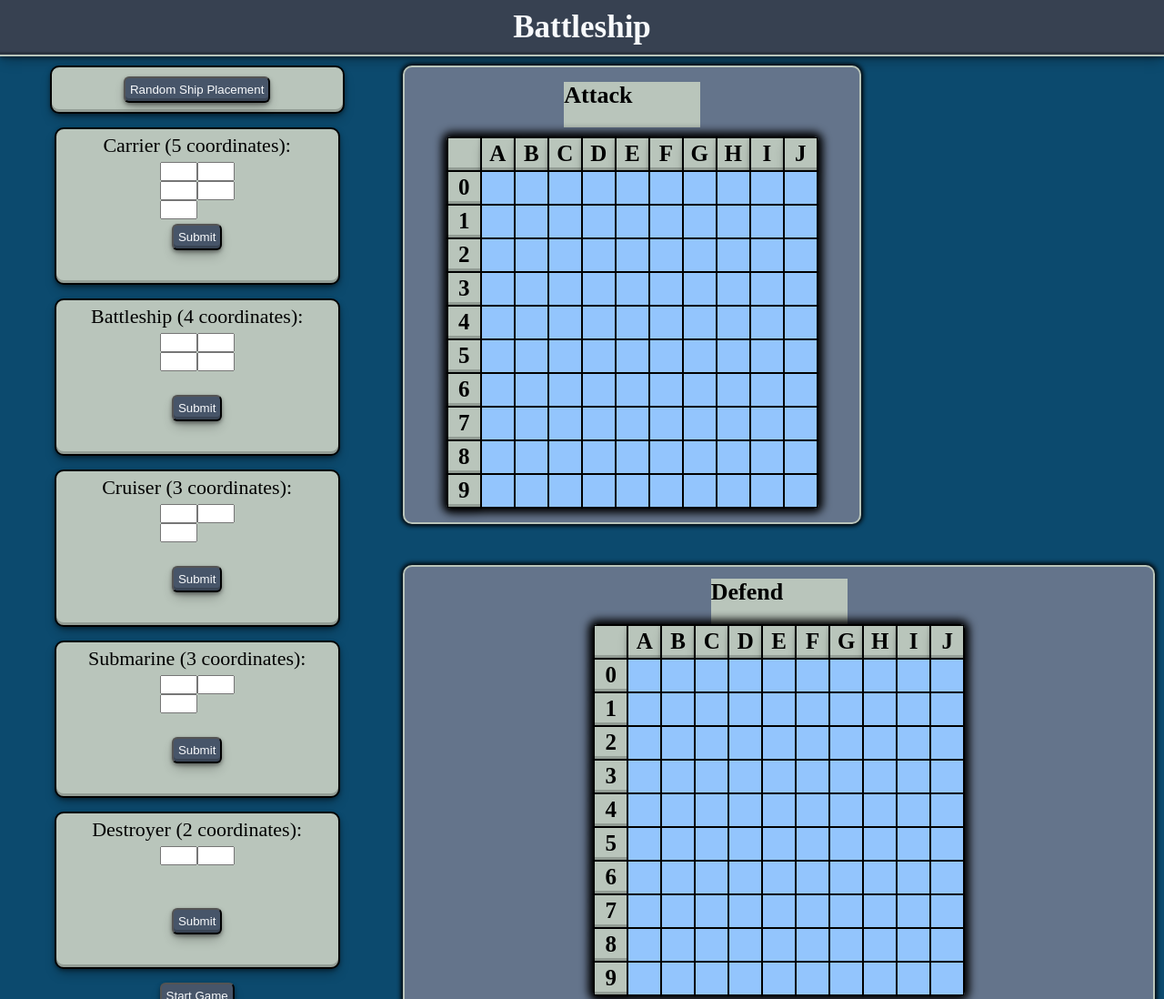
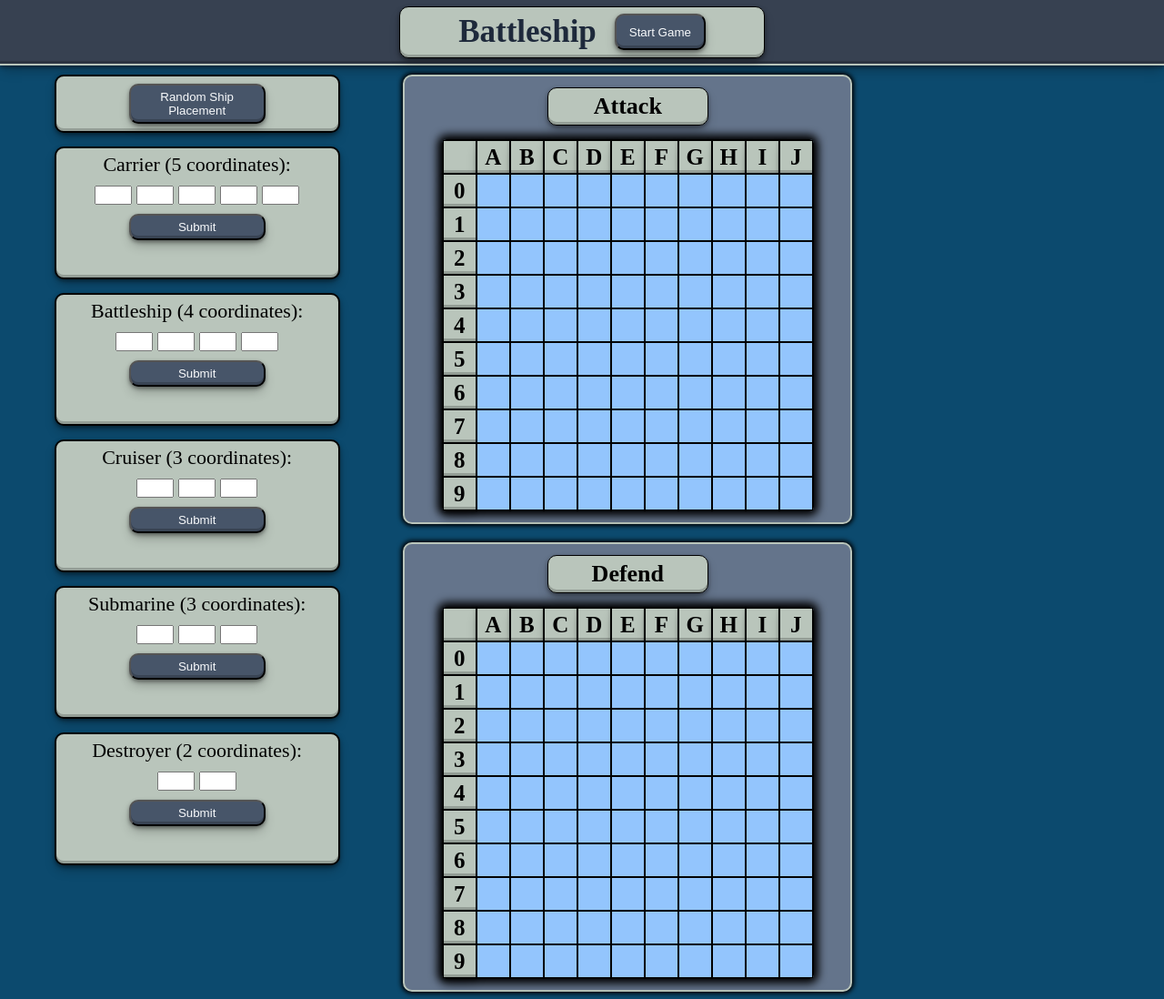
Before and after one commit to jaugs/Battleship, a website built with webpack: page src/index.html in a window 1280 px wide. Shown: the top 1098 px of the page at 91% size. Built offline with nearby package versions, Linux system fonts and the light colour scheme.

Commit message:
styling fixes/start game button change

```diff
--- a/src/index.html
+++ b/src/index.html
@@ -6,7 +6,11 @@
   <meta name="viewport" content="width=device-width, initial-scale=1"></head>
   <body>
 
-  <div class="header">Battleship</div>
+  <div class="header">
+    <div class="startBanner">Battleship
+    <button class="confirm" id="start">Start Game</button></div>
+
+  </div>
   <div id="container">
 
     <div id="attackContainer" class="shipContainer">
@@ -86,9 +90,6 @@
         <div class="error" id="destroyerError">Error: invalid coordinates</div>
       </div>
 
-
-
-      <button class="confirm" id="start">Start Game</button>
     </div>
 
 
--- a/src/index.js
+++ b/src/index.js
@@ -157,15 +157,13 @@
 function playerStartup(){
   const player1 = new Player
   player1.name = 'player'
-  player1.cruiserArr = ['A1','A2','A3']
-  player1.destroyerArr = ['B1','B2']
-  player1.carrierArr = ['C1','C2','C3','C4','C5']
-  player1.battleshipArr = ['D1','D2','D3','D4']
-  player1.submarineArr = ['E1','E2','E3']
+  player1.cruiserArr = [];
+  player1.destroyerArr = [];
+  player1.carrierArr = [];
+  player1.battleshipArr = [];
+  player1.submarineArr = [];
   let player1Board = player1.createBoard('firstboard');
   player1.turn = true;
-  //setFleet(player1);
- // console.log(player1.cruiserArr);
  player1Board.setCruiser = player1Board.placeShip('Cruiser', 3, player1.cruiserArr)
  player1Board.setDestroyer = player1Board.placeShip('Destroyer', 2, player1.destroyerArr)
  player1Board.setSubmarine = player1Board.placeShip('Submarine', 3, player1.submarineArr)
@@ -272,6 +270,11 @@
 function setComputerPlayer() {
   const compPlayer = new Player;
   compPlayer.name = 'compPlayer';
+  setComputerShips(compPlayer);
+  return compPlayer
+}
+
+function setComputerShips(compPlayer) {
 
   function randomize(){
   compPlayer.carrierArr = randomPlaceShip(5);
@@ -293,16 +296,13 @@
  compBoard.setBattleship = compBoard.placeShip('Battleship', 4, compPlayer.battleshipArr)
  compBoard.setCarrier = compBoard.placeShip('Carrier', 5, compPlayer.carrierArr)
  console.log(compBoard)
- return compPlayer
 }
 
 
 let player = playerStartup();
 let compPlayer = setComputerPlayer();
  console.log(player)
-//console.log(randomPlaceShip(5));
 setFleet();
-//console.log(player)
 
 function randomPlayerShips() {
   clearShips()
@@ -465,6 +465,12 @@
 
  function startGame() {
   console.log(player.board.fleet)
+  for (let i =0; i < player.board.fleet.length; i++) {
+    if (player.board.fleet[i].coord == 0) {
+      alert('Must place all ships to begin');
+      return
+    }
+  }
   let attackBoard = document.getElementById('attackBoard');
   let cellArr = attackBoard.querySelectorAll('.cell');
   for (let i=0; i < cellArr.length; i++) {
@@ -601,7 +607,6 @@
 }
 
 function checkValues(arr) {
-  //let capArr = []
   let reLetter = /[ABCDEFGHIJ]/
   let reNumber = /[0123456789]/
   for (let i=0; i < arr.length; i++) {
@@ -620,7 +625,6 @@
 function generateDisplayBoard(attack, num) {
   const shipBoard = document.getElementById(`${attack}Board`);
   let arr = ['','A','B','C','D','E','F','G','H','I','J']
-  //console.log(container);
   for (let k=0; k<11; k++) {
     let xAxisCell = document.createElement('div');
     xAxisCell.setAttribute('class', 'xindex');
@@ -628,7 +632,6 @@
     shipBoard.appendChild(xAxisCell);
   }
   for (let i=0; i<10; i++) {
-
     let indexCell = document.createElement('div');
     indexCell.setAttribute('class', 'index');
     indexCell.setAttribute('id', `index${i}`);
--- a/src/style.css
+++ b/src/style.css
@@ -5,8 +5,7 @@
 
 .header {
   background-color: #374151;
-  height: 60px;
-  color: #f8fafc;
+  height: 70px;
   font-size: 35px;
   font-weight: 700;
   display: flex;
@@ -14,6 +13,26 @@
   align-items: center;
   border-bottom: 2px solid #b9c5bb;
   box-shadow: rgba(0, 0, 0, 0.4) 0px 2px 4px, rgba(0, 0, 0, 0.3) 0px 7px 13px -3px, rgba(0, 0, 0, 0.2) 0px -3px 0px inset;
+
+}
+
+.startBanner {
+  color: #1e293b;
+  display: flex;
+  align-items: center;
+  justify-content: center;
+  background-color: #b9c5bb;
+  width: 400px;
+  height: 55px;
+  box-shadow: rgba(0, 0, 0, 0.4) 0px 2px 4px, rgba(0, 0, 0, 0.3) 0px 7px 13px -3px, rgba(0, 0, 0, 0.2) 0px -3px 0px inset;
+  border: 1px solid black;
+  border-radius: 10px;
+  gap: 20px;
+}
+
+#start {
+  height: 40px;
+  width: 100px;
 }
 
 #container {
@@ -31,17 +50,23 @@
   display:flex;
   flex-direction: column;
   align-items: center;
-  justify-content: center;
+  justify-content: flex-start;
   gap: 15px;
 }
 
 .boardTitle {
+  display: flex;
+  align-items: center;
+  justify-content: center;
   color:black;
   background-color: #b9c5bb;
   font-size: 26px;
   font-weight: 600;
-  width: 150px;
-  height: 50px;
+  width: 175px;
+  height: 40px;
+  box-shadow: rgba(0, 0, 0, 0.4) 0px 2px 4px, rgba(0, 0, 0, 0.3) 0px 7px 13px -3px, rgba(0, 0, 0, 0.2) 0px -3px 0px inset;
+  border: 1px solid black;
+  border-radius: 10px;
 }
 
 #attackContainer {
@@ -54,9 +79,9 @@
   border-radius: 10px;
   border: 2px solid #b9c5bb;
   box-shadow: 0 0 5px 2px;
-  width: 500px;
-  height: 500px;
-  gap:10px;
+  width: 490px;
+  height: 490px;
+  gap:15px;
 }
 
 #defendContainer {
@@ -69,6 +94,9 @@
   border-radius: 10px;
   border: 2px solid #b9c5bb;
   box-shadow: 0 0 5px 2px;
+  width: 490px;
+  height: 490px;
+  gap:15px;
 }
 
 .xindex {
@@ -82,8 +110,6 @@
   font-size: 25px;
   font-weight: 700;
   box-shadow: rgba(0, 0, 0, 0.4) 0px 2px 4px, rgba(0, 0, 0, 0.3) 0px 7px 13px -3px, rgba(0, 0, 0, 0.2) 0px -3px 0px inset;
-
-
 }
 
 .index {
@@ -97,7 +123,6 @@
   font-size: 25px;
   font-weight: 700;
   box-shadow: rgba(0, 0, 0, 0.4) 0px 2px 4px, rgba(0, 0, 0, 0.3) 0px 7px 13px -3px, rgba(0, 0, 0, 0.2) 0px -3px 0px inset;
-
 }
 
 .shipBoard {
@@ -118,13 +143,17 @@
   border: 1px solid black;
 }
 
+.cell:hover {
+  background-color: #3b82f6;
+}
+
 .ship {
   width: 300px;
   display:flex;
   justify-content: center;
   align-items: center;
   flex-direction: column;
-  gap: 5px;
+  gap: 10px;
   border-radius: 10px;
   background-color: #b9c5bb;
   font-size: 22px;
@@ -139,11 +168,12 @@
 }
 
 #randomShip{
-padding: 10px;
+height: 50px;
 }
 
 .confirm {
-  border-radius: 6px;
+  width: 150px;
+  border-radius: 10px;
   padding: 5px;
   background-color: #475569;
   color:#f8fafc;
@@ -160,8 +190,9 @@
 }
 
 .coordInput {
-  display: grid;
-  grid-template-columns: 1fr 1fr;
-  grid-template-rows: 1fr 1fr 1fr;
+  display: flex;
+  align-items: center;
+  justify-content: center;
+  gap: 5px;
 
 }
```
Also changed, not shown: dist/index.bundle.js, dist/index.html.
